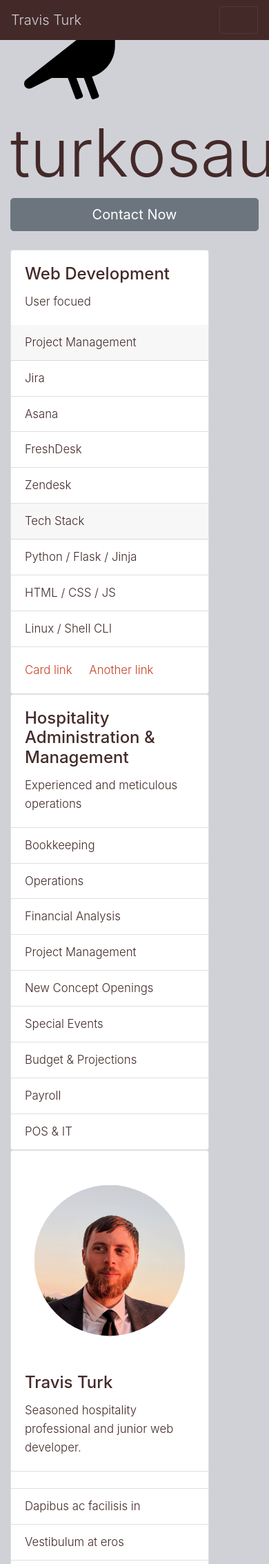
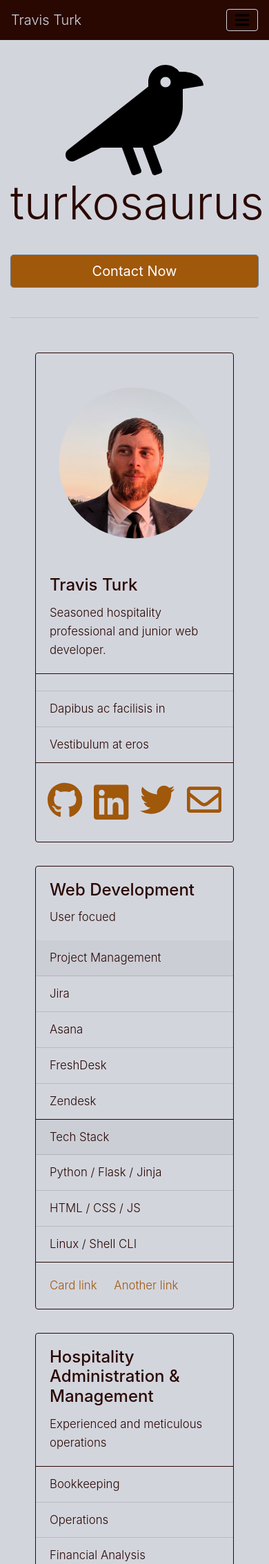
Before and after one commit to Turkosaurus/webpage, a Flask app: page / in a window 390 px wide; the page is wider, and only the part inside the window is pictured. Shown: the top 2267 px of that part at 69% size. Run offline with Flask 2, Linux system fonts and the light colour scheme.

Commit message:
alignment and color revisions

```diff
--- a/static/styles.css
+++ b/static/styles.css
@@ -1,19 +1,35 @@
 :root {
     --fade-color-1: #d0d1d7ec;
     --fade-color-2: #d0d1d78a;
-    --beard-orange: #c94025;
+    --accent: #a0580b;
 
-    --dark-warm: #432a29;
-    --med-warm: #8c5b5a41;
-    --light-warm: #f57954;
-    --light-cool: #d0d1d7;
+    --dark-warm: #290802;
+    --med-warm: #661c0d;
+    --accent2: #eeac1e;
+    --light-cool: #d3d5dd;
+    --overlay: #b553350e;
 }
 
+.container {
+    padding-top: 60px;
+}
 
 html {
     scroll-behavior: smooth;
   }
 
+.card {
+    margin: 0 auto;
+    margin-top: 2em;
+    background-color: var(--light-cool);
+    border-width: 1px;
+    border-radius: 5;
+    border-color: var(--dark-warm)
+}
+
+.card li {
+    background-color: var(--light-cool);
+}
 
 .navbar {
     background-color: var(--dark-warm);
@@ -60,17 +76,17 @@ color: var(--light-warm);
 .navbar .navbar-nav .nav-item.show .nav-link,
 .navbar .navbar-nav .nav-item.show .nav-link:hover,
 .navbar .navbar-nav .nav-item.show .nav-link:focus {
-color: var(--light-warm);
+color: var(--accent2);
 background-color: var(--med-warm);
 }
 
 .navbar .navbar-toggler {
-border-color: var(--med-warm);
+border-color: var(--light-cool);
 }
 
 .navbar .navbar-toggler:hover,
 .navbar .navbar-toggler:focus {
-background-color: var(--beard-orange);
+background-color: var(--accent);
 }
 
 .navbar .navbar-toggler .navbar-toggler-icon {
@@ -96,12 +112,21 @@ color: var(--light-warm);
 }
 .navbar-expand-sm .navbar-nav .show .dropdown-menu .dropdown-item:hover,
 .navbar-expand-sm .navbar-nav .show .dropdown-menu .dropdown-item:focus {
-    color: var(--light-warm);
+    color: var(--accent2);
 }
 .navbar-expand-sm .navbar-nav .show .dropdown-menu .dropdown-item.active {
-    color: var(--light-warm);
-    background-color: var(--beard-orange);
+    color: var(--accent2);
+    background-color: var(--accent);
 }
+
+.display-1 {
+    font-size: 4em;
+}
+
+.display-4 {
+    font-size: 2em;
+}
+
 }
 
 @media (max-width: 767px) {
@@ -171,7 +201,7 @@ body {
 .icons img,
 .icons svg {
     width: 3em;
-    color: var(--beard-orange);
+    color: var(--accent);
     /* padding: .2em; */
     margin: .5em;
 }
@@ -182,24 +212,37 @@ body {
 }
 
 .icon-main {
-    fill: var(--light-cool);
-    margin: 0 auto;
-    width: 50vw;
-    padding: 1.2em;
+    width: 200px;
+    padding-top: 2em;
+    /* padding: 1.2em;  */
+}
+
+.icon-main svg {
+
 }
 
 /* .icons img:hover,
 .icons svg:hover {
     width: 3.8em;
-    color: var(--beard-orange);
+    color: var(--accent);
 } */
 
 a {
-    color: var(--beard-orange);
+    color: var(--accent);
+}
+
+.btn-secondary {
+    color: white;
+    background-color: var(--accent);
+}
+
+
+i svg {
+    color: var(--med-warm)
 }
 
 a:hover {
-    color: var(--beard-orange);
+    color: var(--accent);
     opacity: .7;
 }
 
--- a/templates/index.html
+++ b/templates/index.html
@@ -4,18 +4,17 @@
 
 <div class="container">
 
-    <div class="row">
-        <div class="col centered">
-            <img class="icon-main" src='/static/icons/crow-solid.svg'>
-        </div>
+    <div class="row justify-content-center">
+        <img class="icon-main" src='/static/icons/crow-solid.svg'>
     </div>
 
     <div class="row">
-        <div class="col align-self-center">
+        <div class="col">
             <h1 class="display-1" style="text-align:center">turkosaurus</h1>
         </div>
     </div>
 
+    <br>
 
     <div class="row">
         <div class="col-md-3 col-sm-0"></div>
@@ -28,69 +27,11 @@
     </div>
 
     <br>
+    <hr>
 
     <div class="row">
-        <div class="col">
-            <div class="card" style="width: 18rem;">
-                <!-- <img class="card-img-top" src="..." alt="Card image cap"> -->
-                <div class="card-body">
-                    <h4 class="card-title">Web Development</h4>
-                    <p class="card-text">User focued </p>
-                </div>
 
-                <div class="card-header">
-                    Project Management
-                </div>
-                <ul class="list-group list-group-flush">
-                    <li class="list-group-item">Jira</li>
-                    <li class="list-group-item">Asana</li>
-                    <li class="list-group-item">FreshDesk</li>
-                    <li class="list-group-item">Zendesk</li>
-                </ul>
-
-                <div class="card-header">
-                    Tech Stack
-                </div>
-                <ul class="list-group list-group-flush">
-                    <li class="list-group-item">Python / Flask / Jinja</li>
-                    <li class="list-group-item">HTML / CSS / JS</li>
-                    <li class="list-group-item">Linux / Shell CLI</li>
-                    <!-- <li class="list-group-item">Vestibulum at eros</li> -->
-                </ul>
-
-                <div class="card-body">
-                    <a href="#" class="card-link">Card link</a>
-                    <a href="#" class="card-link">Another link</a>
-                </div>
-            </div>
-        </div>
-
-        <div class="col">
-            <div class="card" style="width: 18rem;">
-                <!-- <img class="card-img-top" src="..." alt="Card image cap"> -->
-                <div class="card-body">
-                    <h4 class="card-title">Hospitality Administration & Management</h4>
-                    <p class="card-text">Experienced and meticulous operations </p>
-                </div>
-                <ul class="list-group list-group-flush">
-                    <li class="list-group-item">Bookkeeping</li>
-                    <li class="list-group-item">Operations</li>
-                    <li class="list-group-item">Financial Analysis</li>
-                    <li class="list-group-item">Project Management</li>
-                    <li class="list-group-item">New Concept Openings</li>
-                    <li class="list-group-item">Special Events</li>
-                    <li class="list-group-item">Budget & Projections</li>
-                    <li class="list-group-item">Payroll</li>
-                    <li class="list-group-item">POS & IT</li>
-                </ul>
-                <!-- <div class="card-body">
-                    <a href="#" class="card-link">Card link</a>
-                    <a href="#" class="card-link">Another link</a>
-                </div> -->
-            </div>
-        </div>
-
-        <div class="col">
+        <div class="col-lg-4 col-md-6 col-sm-12">
             <div class="card" style="width: 18rem;">
                 <img src="static/headshot.jpg" class="rounded-circle img-fluid" alt="Responsive image" id="headshot" alt="headshot">
 
@@ -144,13 +85,85 @@
                 </div>
             </div>
         </div>
+
+        <br>
+
+        <div class="col-lg-4 col-md-6 col-sm-12">
+            <div class="card" style="width: 18rem;">
+                <!-- <img class="card-img-top" src="..." alt="Card image cap"> -->
+                <div class="card-body">
+                    <h4 class="card-title">Web Development</h4>
+                    <p class="card-text">User focued </p>
+                </div>
+
+                <div class="card-header">
+                    Project Management
+                </div>
+                <ul class="list-group list-group-flush">
+                    <li class="list-group-item">Jira</li>
+                    <li class="list-group-item">Asana</li>
+                    <li class="list-group-item">FreshDesk</li>
+                    <li class="list-group-item">Zendesk</li>
+                </ul>
+
+                <div class="card-header">
+                    Tech Stack
+                </div>
+                <ul class="list-group list-group-flush">
+                    <li class="list-group-item">Python / Flask / Jinja</li>
+                    <li class="list-group-item">HTML / CSS / JS</li>
+                    <li class="list-group-item">Linux / Shell CLI</li>
+                    <!-- <li class="list-group-item">Vestibulum at eros</li> -->
+                </ul>
+
+                <div class="card-body">
+                    <a href="#" class="card-link">Card link</a>
+                    <a href="#" class="card-link">Another link</a>
+                </div>
+            </div>
+        </div>
+
+        <br>
+
+        <div class="col-lg-4 col-md-6 col-sm-12">
+            <div class="card" style="width: 18rem;">
+                <!-- <img class="card-img-top" src="..." alt="Card image cap"> -->
+                <div class="card-body">
+                    <h4 class="card-title">Hospitality Administration & Management</h4>
+                    <p class="card-text">Experienced and meticulous operations </p>
+                </div>
+                <ul class="list-group list-group-flush">
+                    <li class="list-group-item">Bookkeeping</li>
+                    <li class="list-group-item">Operations</li>
+                    <li class="list-group-item">Financial Analysis</li>
+                    <li class="list-group-item">Project Management</li>
+                    <li class="list-group-item">New Concept Openings</li>
+                    <li class="list-group-item">Special Events</li>
+                    <li class="list-group-item">Budget & Projections</li>
+                    <li class="list-group-item">Payroll</li>
+                    <li class="list-group-item">POS & IT</li>
+                </ul>
+                <!-- <div class="card-body">
+                    <a href="#" class="card-link">Card link</a>
+                    <a href="#" class="card-link">Another link</a>
+                </div> -->
+            </div>
+        </div>
+
     </div>
 
-    <div class="row icon-med" id="contact">
-        <div class="col display-3">
-            <h1>
-                Reach Out
-            </h1>
+    <br>
+    <hr>
+    <br>
+
+    <div class="row justify-content-center" id="contact">
+        <h1 class="display-4">
+            Email for all inquiries.
+        </h1>
+    </div>
+    <div class="row justify-content-center">
+
+        <div class="icon-med">
             <a label="Email" href="mailto:travisturk@gmail.com" target="_blank" title="Send me an email">
                 <svg aria-hidden="true" focusable="false" data-prefix="far" data-icon="envelope" class="svg-inline--fa fa-envelope fa-w-16" role="img" xmlns="http://www.w3.org/2000/svg" viewBox="0 0 512 512"><path fill="currentColor" d="M464 64H48C21.49 64 0 85.49 0 112v288c0 26.51 21.49 48 48 48h416c26.51 0 48-21.49 48-48V112c0-26.51-21.49-48-48-48zm0 48v40.805c-22.422 18.259-58.168 46.651-134.587 106.49-16.841 13.247-50.201 45.072-73.413 44.701-23.208.375-56.579-31.459-73.413-44.701C106.18 199.465 70.425 171.067 48 152.805V112h416zM48 400V214.398c22.914 18.251 55.409 43.862 104.938 82.646 21.857 17.205 60.134 55.186 103.062 54.955 42.717.231 80.509-37.199 103.053-54.947 49.528-38.783 82.032-64.401 104.947-82.653V400H48z"></path></svg>
                 <!-- <img src="/static/icons/envelope-regular.svg" width="45em"> -->
--- a/templates/layout.html
+++ b/templates/layout.html
@@ -29,7 +29,7 @@
 <nav class="navbar navbar-default navbar-expand-sm fixed-top">
     <a class="navbar-brand travisturk" href="/">Travis Turk</a>
     <button class="navbar-toggler" type="button" data-toggle="collapse" data-target="#navbarNavAltMarkup" aria-controls="navbarNavAltMarkup" aria-expanded="false" aria-label="Toggle navigation">
-    <span class="navbar-toggler-icon"></span>
+        <img src="/static/icons/bars-solid.svg" width="20px">
     </button>
     <div class="collapse navbar-collapse" id="navbarNavAltMarkup">
     <div class="navbar-nav">
@@ -42,8 +42,8 @@
         <div class="dropdown-menu" aria-labelledby="navbarDropdown">
             <a class="dropdown-item" href="/portfolio">Overview</a>
             <div class="dropdown-divider"></div>
+            <a class="dropdown-item" href="/portfolio#nailivic">Nailivic Studios</a>
             <a class="dropdown-item" href="/portfolio#incanon">InCanon</a>
-            <a class="dropdown-item" href="/portfolio#nailivic">Nailivic Studios</a>
             <a class="dropdown-item" href="/portfolio#cursedsand">Cursed Sand</a>
         </div>
         </li>
@@ -52,8 +52,8 @@
                 Utilities
             </a>
             <div class="dropdown-menu" aria-labelledby="navbarDropdown">
-                <a class="dropdown-item" disabled href="/portfolio#incanon">Keg Weight</a>
-                <a class="dropdown-item" disabled href="/portfolio">Consulting</a>
+                <a class="dropdown-item" disabled href="#">Keg Weight</a>
+                <a class="dropdown-item" disabled href="#"></a>
             </div>
         </li>
 
```
Also changed, not shown: other parts of static/styles.css (+22 -17 lines), static/icons/bars-solid.svg (added).
